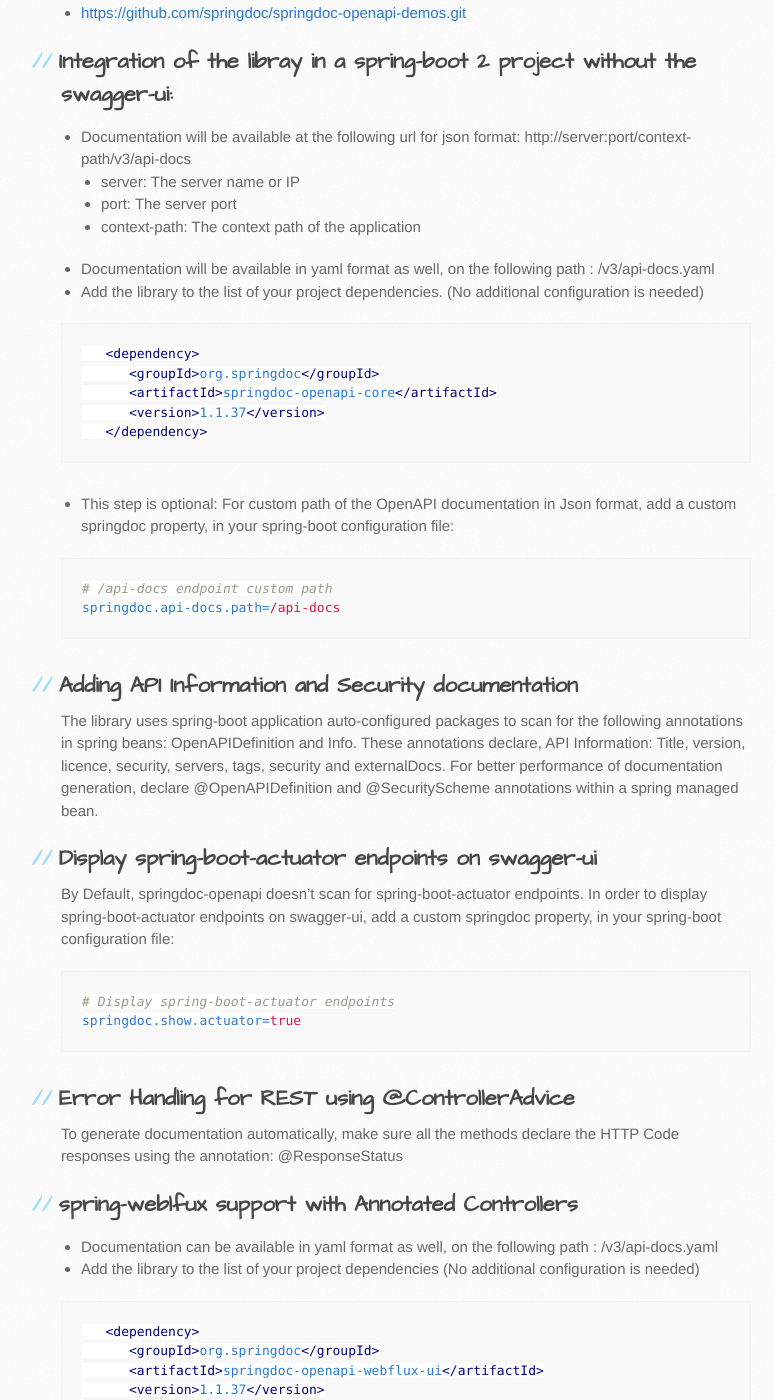
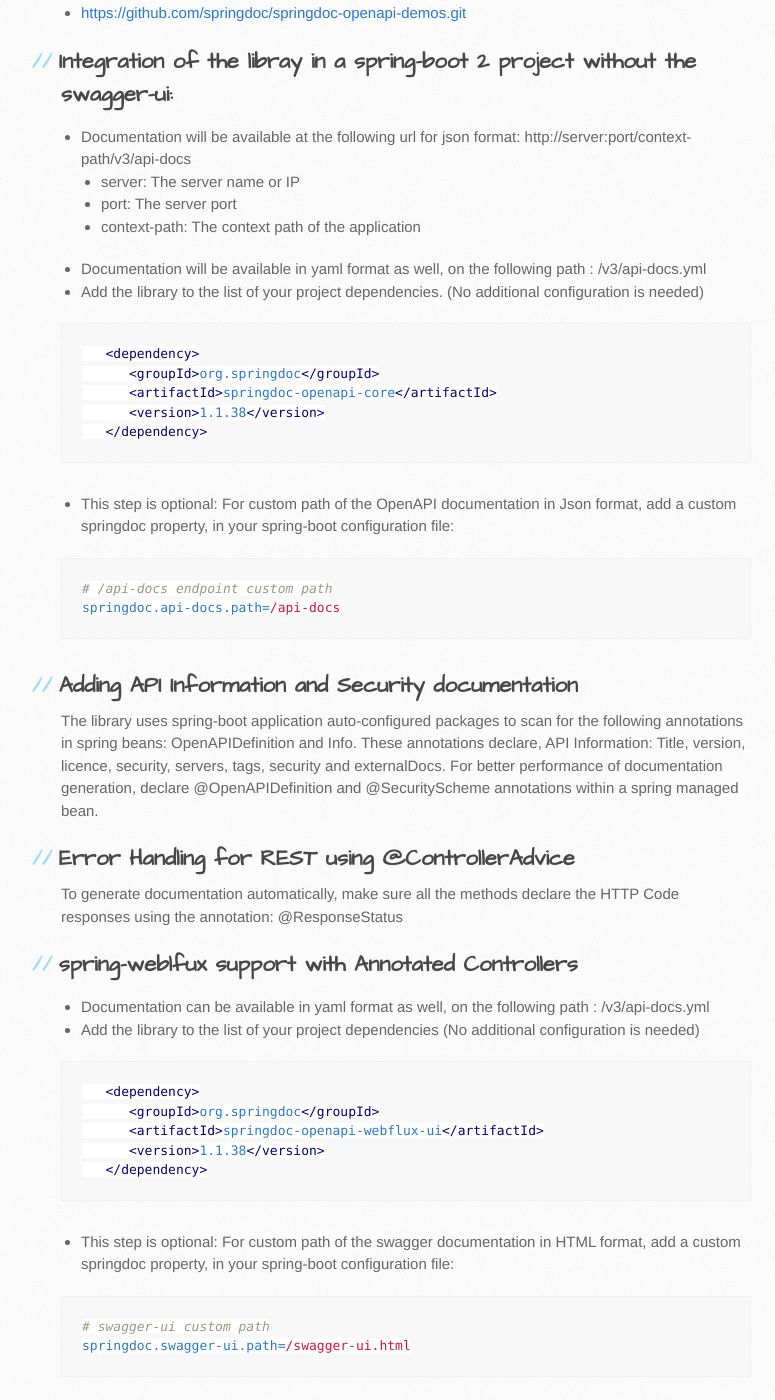
Before and after one commit to springdoc/springdoc-openapi-demos, a Jekyll site: the page built from docs/index.md, in a window 1280 px wide and 1400 px high, scrolled down 2052 px. Shown: the whole window, without its empty margins (109-884 px from the left). Built offline with Jekyll 4.4.1, drawn with Linux system fonts in a browser that asks for light colours; some of the changed text lies outside the part shown.

Commit message:
project update

````diff
--- a/docs/index.md
+++ b/docs/index.md
@@ -27,14 +27,14 @@
     * server: The server name or IP
     * port: The server port
     * context-path: The context path of the application
-*   Documentation can be available in yaml format as well, on the following path : /v3/api-docs.yaml
+*   Documentation can be available in yaml format as well, on the following path : /v3/api-docs.yml
 *   Add the library to the list of your project dependencies (No additional configuration is needed)
 
 ```xml
    <dependency>
       <groupId>org.springdoc</groupId>
       <artifactId>springdoc-openapi-ui</artifactId>
-      <version>1.1.37</version>
+      <version>1.1.38</version>
    </dependency>
 ```
 *   This step is optional: For custom path of the swagger documentation in HTML format, add a custom springdoc property, in your spring-boot configuration file:
@@ -58,14 +58,14 @@
     * server: The server name or IP
     * port: The server port
     * context-path: The context path of the application
-*   Documentation will be available in yaml format as well, on the following path : /v3/api-docs.yaml
+*   Documentation will be available in yaml format as well, on the following path : /v3/api-docs.yml
 *   Add the library to the list of your project dependencies. (No additional configuration is needed)
 
 ```xml
    <dependency>
       <groupId>org.springdoc</groupId>
       <artifactId>springdoc-openapi-core</artifactId>
-      <version>1.1.37</version>
+      <version>1.1.38</version>
    </dependency>
 ```
 *   This step is optional: For custom path of the OpenAPI documentation in Json format, add a custom springdoc property, in your spring-boot configuration file:
@@ -80,27 +80,18 @@
   These annotations declare, API Information: Title, version, licence, security, servers, tags, security and externalDocs.
   For better performance of documentation generation, declare @OpenAPIDefinition and @SecurityScheme annotations within a spring managed bean.
 
-## Display spring-boot-actuator endpoints on swagger-ui
- By Default, springdoc-openapi doesn't scan for spring-boot-actuator endpoints.
- In order to display spring-boot-actuator endpoints on swagger-ui, add a custom springdoc property, in your spring-boot configuration file:
-```properties
-# Display spring-boot-actuator endpoints
-springdoc.show.actuator=true
-```
-
-
 ## Error Handling for REST using @ControllerAdvice
 To generate documentation automatically, make sure all the methods declare the HTTP Code responses using the annotation: @ResponseStatus
 
 ## spring-weblfux support with Annotated Controllers
-*   Documentation can be available in yaml format as well, on the following path : /v3/api-docs.yaml
+*   Documentation can be available in yaml format as well, on the following path : /v3/api-docs.yml
 *   Add the library to the list of your project dependencies (No additional configuration is needed)
 
 ```xml
    <dependency>
       <groupId>org.springdoc</groupId>
       <artifactId>springdoc-openapi-webflux-ui</artifactId>
-      <version>1.1.37</version>
+      <version>1.1.38</version>
    </dependency>
 ```
 *   This step is optional: For custom path of the swagger documentation in HTML format, add a custom springdoc property, in your spring-boot configuration file:
--- a/pom.xml
+++ b/pom.xml
@@ -71,7 +71,7 @@
 		<resource.delimiter>@</resource.delimiter>
 		<m2e.apt.activation>jdt_apt</m2e.apt.activation>
 		<spring-boot.version>2.0.9.RELEASE</spring-boot.version>
-		<springdoc.version>1.1.37</springdoc.version>
+		<springdoc.version>1.1.38</springdoc.version>
 	</properties>
 
 	<dependencyManagement>
````
